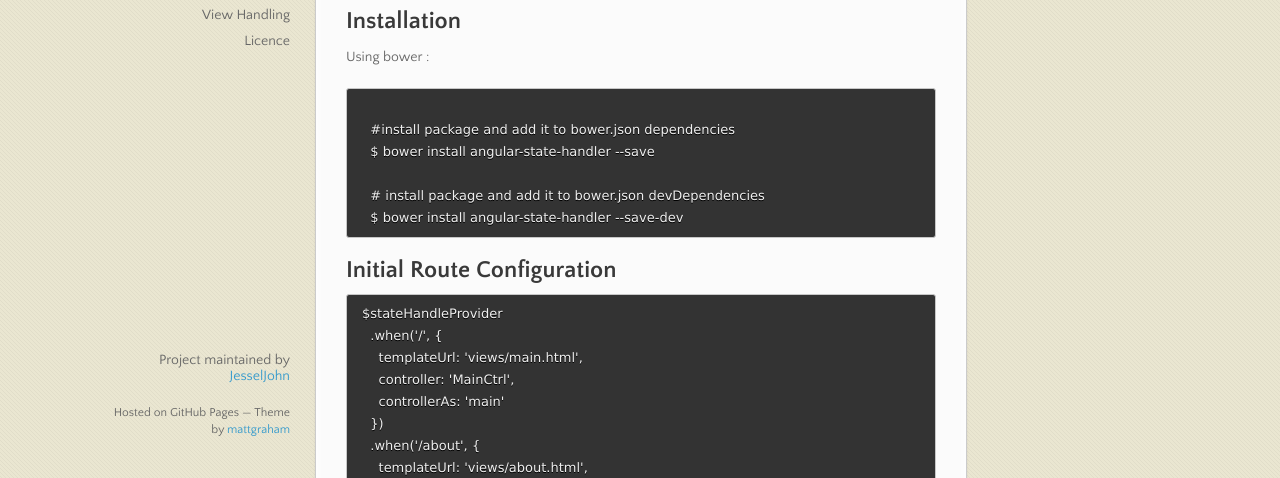
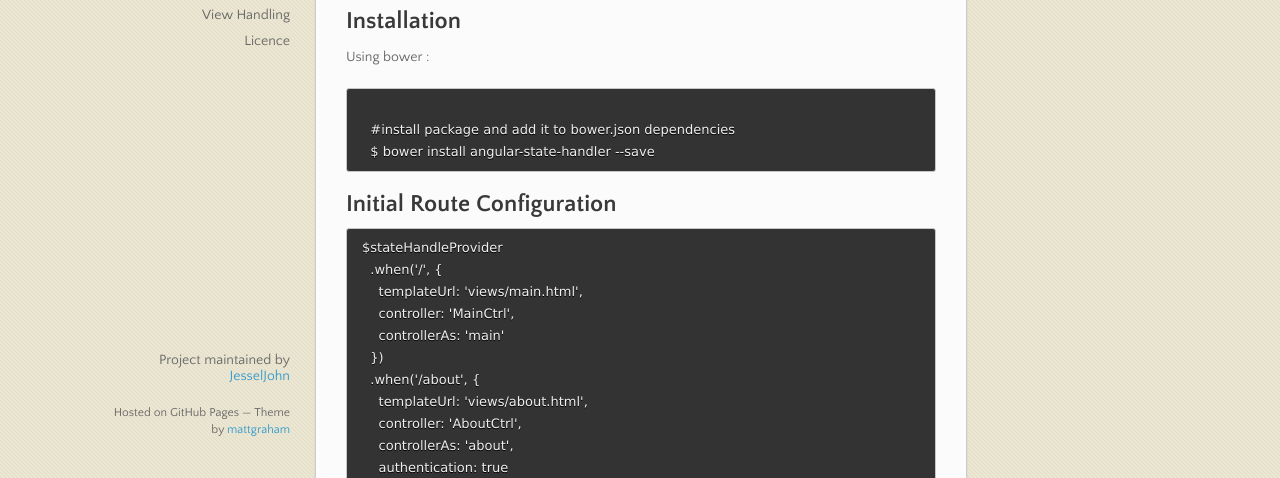
Before and after one commit to JesselJohn/angular-state-handler, a plain HTML site: page index.html in a window 1280 px wide. Shown: the part 322-800 px from the top of the page. Drawn offline with nearby package versions, Linux system fonts and the light colour scheme.

Commit message:
Update index.html

```diff
--- a/index.html
+++ b/index.html
@@ -61,9 +61,6 @@
 <pre><code>
   #install package and add it to bower.json dependencies
   $ bower install angular-state-handler --save
-
-  # install package and add it to bower.json devDependencies
-  $ bower install angular-state-handler --save-dev
 </code></pre>
 
 <h2>
```
